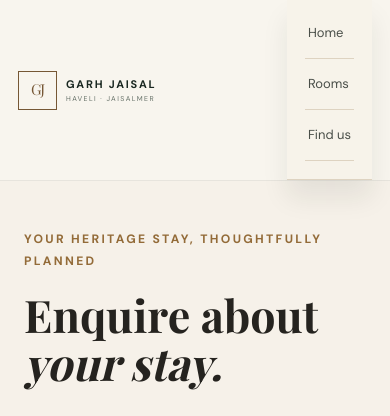
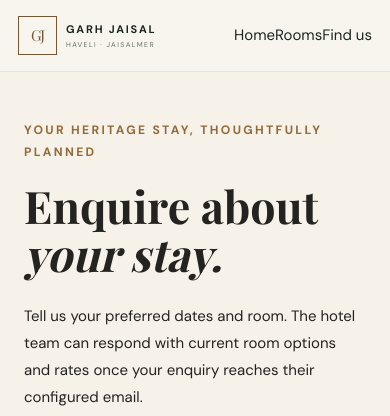
Before and after one commit to tchouhanjsm/garh-jaisal-haveli-tourism, a PHP site: page /booking.php in a window 390 px wide. Shown: the top 416 px of the page. Run offline with PHP 8.4, Linux system fonts and the light colour scheme.

Commit message:
fix(a11y): make standalone booking-page navigation responsive

```diff
--- a/booking.php
+++ b/booking.php
@@ -72,8 +72,8 @@ function old_value(array $values, string $key): string { return hotel_escape($va
 <link href="https://fonts.googleapis.com/css2?family=DM+Sans:wght@400;500;600;700&family=Playfair+Display:wght@400;500;600;700&display=swap" rel="stylesheet">
 <link rel="stylesheet" href="assets/site.css"><link rel="stylesheet" href="assets/css/php-upgrade.css">
 </head><body><a class="skip-link" href="#main">Skip to content</a>
-<header class="site-header"><a class="brand" href="index.php" aria-label="Garh Jaisal Haveli home"><span class="brand__mark">GJ</span><span class="brand__wordmark"><strong>GARH JAISAL</strong><small>HAVELI · JAISALMER</small></span></a>
-<nav class="primary-nav" style="display:flex;position:static;opacity:1;visibility:visible"><a href="index.php">Home</a><a href="rooms.php">Rooms</a><a href="directions.php">Find us</a></nav></header>
+<header class="site-header hotel-booking-header"><a class="brand" href="index.php" aria-label="Garh Jaisal Haveli home"><span class="brand__mark">GJ</span><span class="brand__wordmark"><strong>GARH JAISAL</strong><small>HAVELI · JAISALMER</small></span></a>
+<nav class="hotel-booking-nav" aria-label="Booking page navigation"><a href="index.php">Home</a><a href="rooms.php">Rooms</a><a href="directions.php">Find us</a></nav></header>
 <main id="main" class="hotel-booking"><div class="hotel-booking__inner"><div><p class="eyebrow">Your heritage stay, thoughtfully planned</p><h1>Enquire about <em>your stay.</em></h1><p>Tell us your preferred dates and room. The hotel team can respond with current room options and rates once your enquiry reaches their configured email.</p><p><strong>Important:</strong> This form requests information only. It does not check live availability or create a reservation. Wait for direct written confirmation from the hotel before making travel arrangements.</p><p><a href="rooms.php">Explore all seven rooms →</a></p><p><a href="directions.php">Plan your arrival inside Jaisalmer Fort →</a></p></div><div class="hotel-form">
 <?php if (!$emailConfigured): ?><div class="hotel-alert" role="status"><strong>Email enquiries are not configured on this server yet.</strong><p>The hotel must configure HOTEL_ENQUIRY_EMAIL before this form can send requests. The original WhatsApp and external booking options remain on the main website.</p></div><?php endif; ?>
 <?php if ($success): ?><div class="hotel-alert hotel-alert--success" role="status"><strong>Your request was submitted to the server's mail service.</strong><p>It is not a reservation. Email delivery and a reply from the hotel are not guaranteed; please contact the hotel if you do not receive a response.</p></div><?php endif; ?>
```
